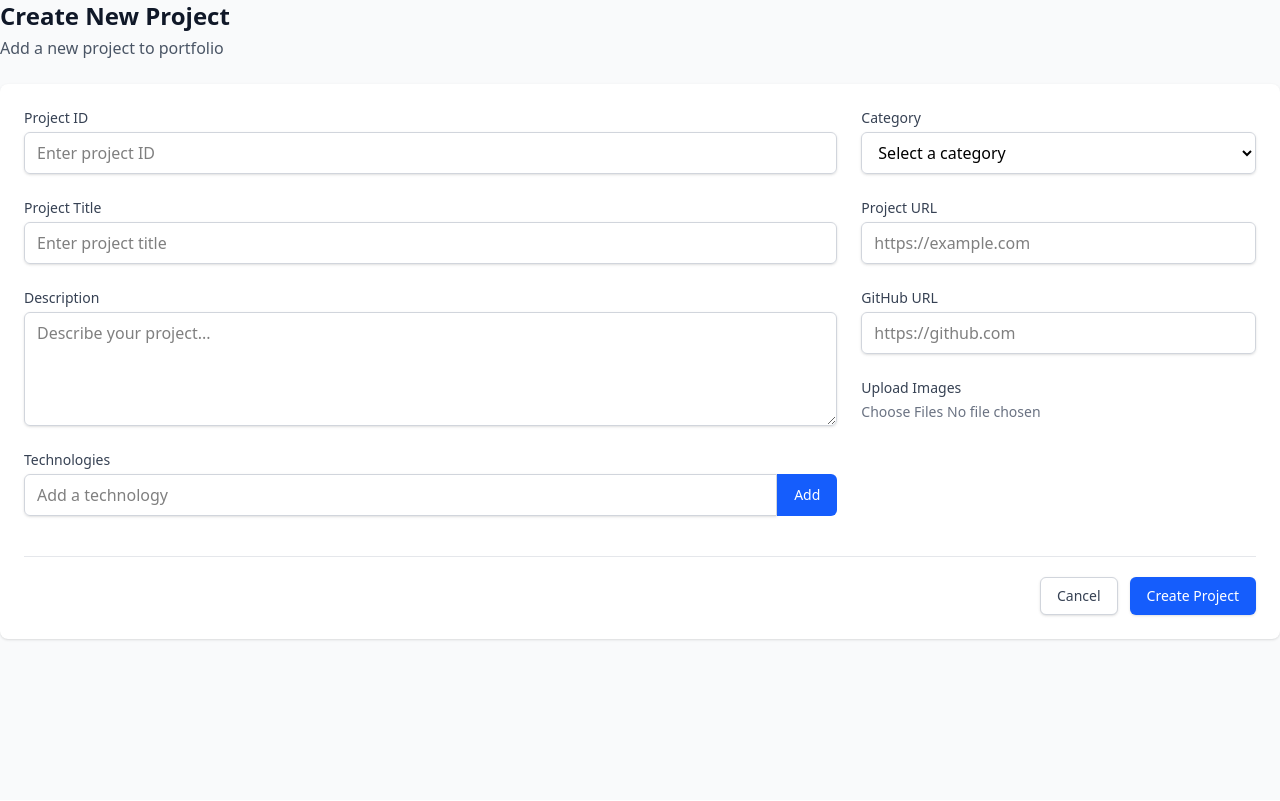
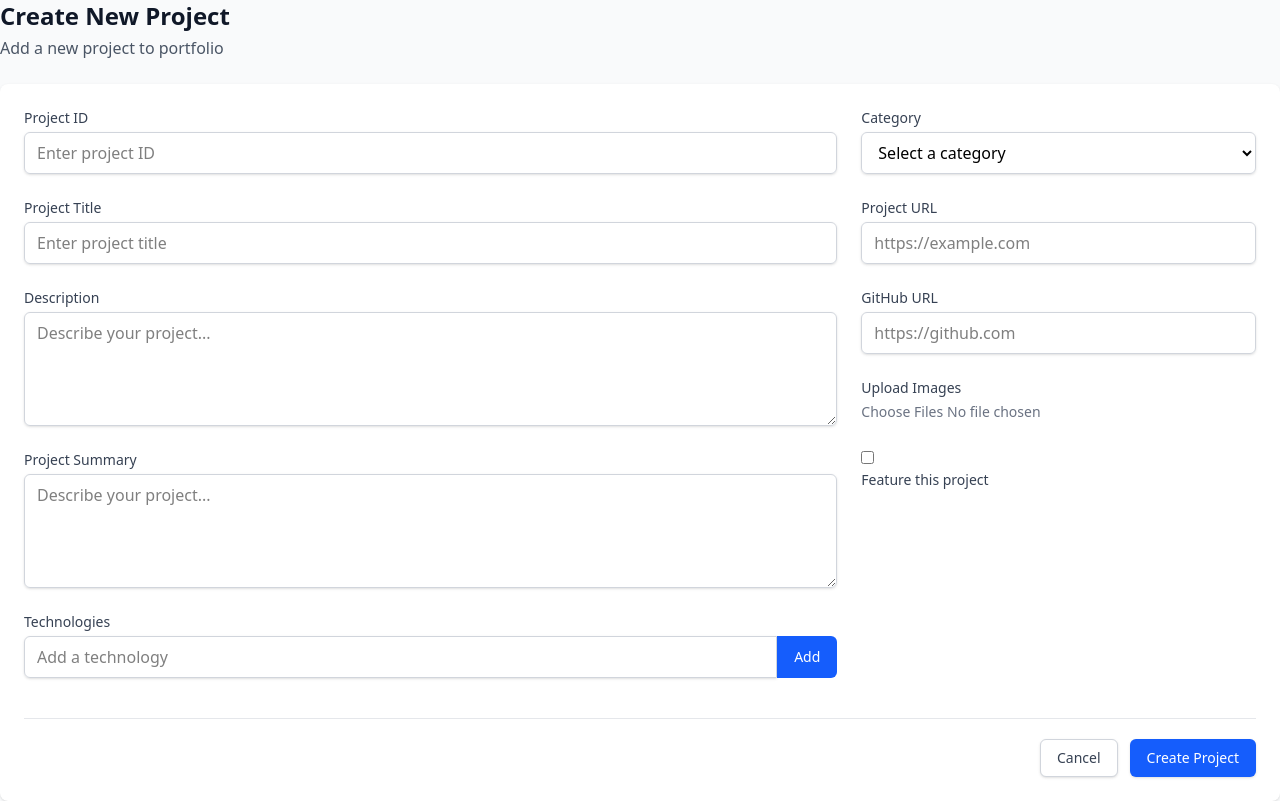
Before and after one commit to Manjitha-MK/my-portfolio, a React (Vite) app: page /admin/projects/addprojects in a window 1280 px wide. Built offline with nearby package versions, Linux system fonts and the light colour scheme.

Commit message:
add project summary textarea and 'feature this project' checkbox to project form

```diff
--- a/src/Admin/AdminProjectsForm.jsx
+++ b/src/Admin/AdminProjectsForm.jsx
@@ -10,12 +10,14 @@ const AdminProjectForm = () => {
   const [projectId, setProjectId] = useState("");
   const [title, setTitle] = useState("");
   const [description, setDescription] = useState("");
+  const [summary, setSummary] = useState("")
   const [category, setCategory] = useState("");
   const [technologies, setTechnologies] = useState([]);
   const [projectUrl, setProjectUrl] = useState("");
   const [githubUrl, setGithubUrl] = useState("");
   const [newTech, setNewTech] = useState("");
   const [images, setImages] = useState([]);
+  const [isFeatured, setIsFeatured] = useState(false);
 
   const handleTechAdd = () => {
     const trimmed = newTech.trim();
@@ -52,9 +54,11 @@ const AdminProjectForm = () => {
     formData.append("projectId", projectId);
     formData.append("projectName", title);
     formData.append("description", description);
+    formData.append("projectSummary", summary);
     formData.append("category", category);
     formData.append("projectUrl", cleanUrl(projectUrl) || "");
     formData.append("githubUrl", cleanUrl(githubUrl) || "");
+    formData.append("isFeatured", isFeatured);
     technologies.forEach((tech) => formData.append("technologies", tech));
     images.forEach((img) => formData.append("images", img));
 
@@ -62,7 +66,7 @@ const AdminProjectForm = () => {
       console.log("Sending:", formData);
       const response = await axios.post(
         "http://localhost:5000/api/projects",
-        formData,
+        formData
       );
       if (response.status === 201 || response.status === 200) {
         console.log("projects", formData);
@@ -147,6 +151,25 @@ const AdminProjectForm = () => {
                   rows={4}
                   value={description}
                   onChange={(e) => setDescription(e.target.value)}
+                  className="mt-1 block w-full border border-gray-300 dark:border-gray-600 rounded-md shadow-sm py-2 px-3 focus:outline-none focus:ring-blue-500 focus:border-blue-500 dark:bg-gray-700 dark:text-white"
+                  placeholder="Describe your project..."
+                />
+              </div>
+
+              {/*Project summary */}
+              <div>
+                <label
+                  htmlFor="description"
+                  className="block text-sm font-medium text-gray-700 dark:text-gray-300"
+                >
+                  Project Summary
+                </label>
+                <textarea
+                  id="summary"
+                  name="summary"
+                  rows={4}
+                  value={summary}
+                  onChange={(e) => setSummary(e.target.value)}
                   className="mt-1 block w-full border border-gray-300 dark:border-gray-600 rounded-md shadow-sm py-2 px-3 focus:outline-none focus:ring-blue-500 focus:border-blue-500 dark:bg-gray-700 dark:text-white"
                   placeholder="Describe your project..."
                 />
@@ -286,6 +309,14 @@ const AdminProjectForm = () => {
                   className="mt-1 block w-full text-sm text-gray-500 dark:text-gray-400"
                 />
               </div>
+              <div>
+                <input
+                  type="checkbox"
+                  checked={isFeatured}
+                  onChange={(e) => setIsFeatured(e.target.checked)}
+                />
+                <label className="block text-sm font-medium text-gray-700 dark:text-gray-300">Feature this project</label>
+              </div>
             </div>
           </div>
 
```
